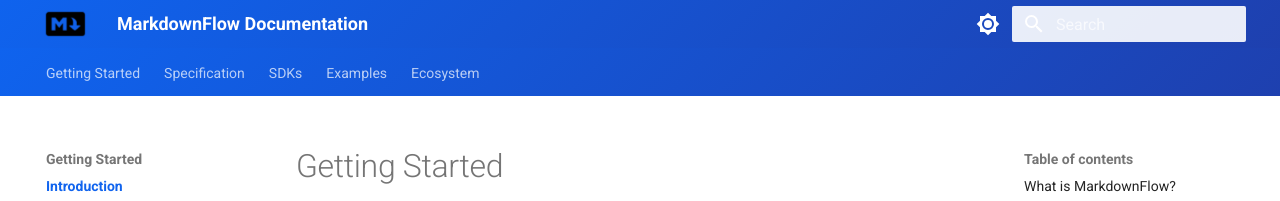
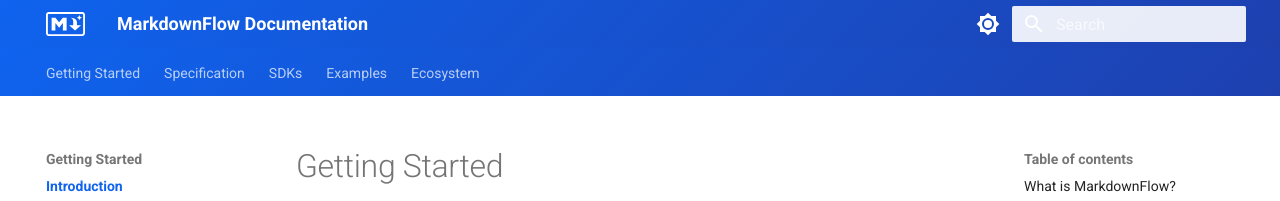
Before and after one commit to ai-shifu/markdown-flow, an MkDocs documentation site: the page built from docs/docs/index.md, in a window 1280 px wide. Shown: the top 201 px of the page. Built offline with MkDocs 1.6.1 and Material for MkDocs 9.7.7, drawn with Linux system fonts in a browser that asks for light colours.

Commit message:
Update documentation logos to SVG format
- Replace logo.png with logo-white.svg for MkDocs theme logo
- Replace favicon with logo-color.svg for better branding
- Add SVG logo assets to docs/docs/assets directory

🤖 Generated with [Claude Code](https://claude.ai/code)

Co-Authored-By: Claude <noreply@anthropic.com>

```diff
--- a/docs/mkdocs.yml
+++ b/docs/mkdocs.yml
@@ -5,8 +5,8 @@ site_author: MarkdownFlow Team
 
 theme:
   name: material
-  logo: assets/logo.png
-  favicon: assets/logo.png
+  logo: assets/logo-white.svg
+  favicon: assets/logo-color.svg
   palette:
     - scheme: default
       toggle:
```
Also changed, not shown: docs/docs/assets/logo-color.svg (added), docs/docs/assets/logo-white.svg (added).
